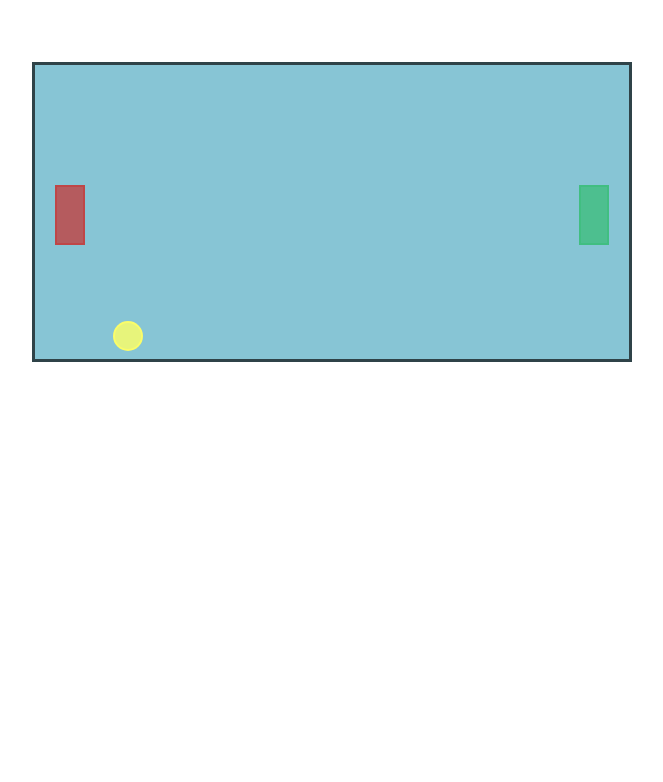
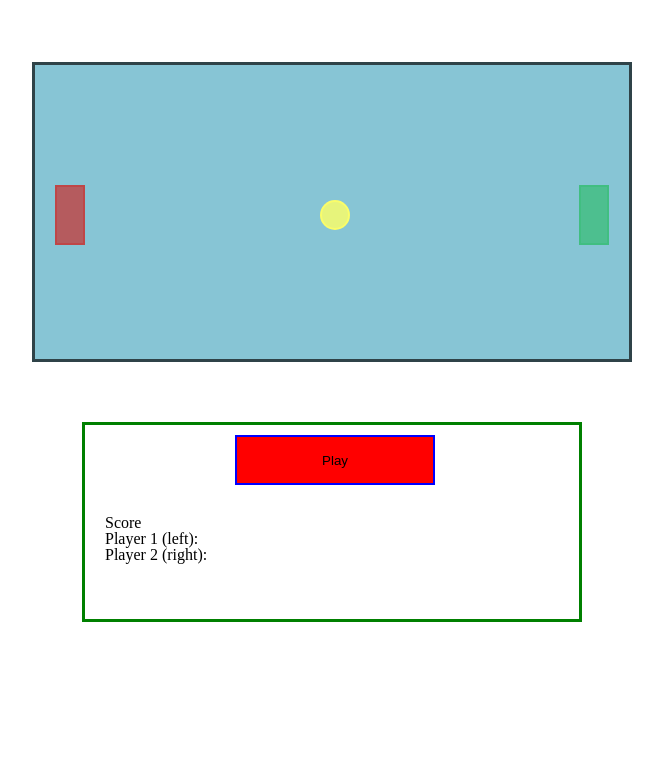
Before and after one commit to ialami/WDI_PROJECT_1, a PHP site: page / in a window 1280 px wide. Shown: the part 136-918 px from the top of the page, without its empty margins (308-971 px from the left). Before the commit the page ends 800 px from the top, so only its background shows below. Run offline with PHP 8.4, Linux system fonts and the light colour scheme; some libraries are stand-ins or nearby versions.

Commit message:
css button score added

```diff
--- a/css/style.css
+++ b/css/style.css
@@ -58,3 +58,44 @@
   top: 135px;
   left: 285px;
 }
+
+/*#scoreBoard {
+border: 2px solid red;
+background-color: green;
+margin-top: 200px;
+padding: 20px;
+}*/
+
+#button {
+  border: 2px solid blue;
+  background-color: red;
+  text-align: center;
+  position: absolute;
+  left: 150px;
+  padding: 10px;
+  width: 200px;
+  height: 50px;
+}
+
+.section {
+  margin: 160px auto;
+  width: 500px;
+  height: 200px;
+  border: 3px solid green;
+  padding: 10px;
+  position: relative;
+}
+
+/*.score {
+padding: 10px;
+}*/
+
+#scoreBoard {
+  padding: 10px;
+  position: relative;
+  top: 70px;
+}
+/*#title {
+margin: 0 auto;
+text-align: center;
+}*/*/
--- a/index.html
+++ b/index.html
@@ -15,7 +15,15 @@
   <div id="board">
     <div class="paddles" id="paddleA"></div>
     <div class="paddles" id="paddleB"></div>
-    <div id="ball"</div>
-    </div>
-  </body>
-  </html>
+    <div id="ball"></div>
+  </div>
+  <div class="section">
+  <button id="button">Play</button>
+  <div id="scoreBoard">
+    <div id="title">Score</div>
+    <div class="score" id="player1">Player 1 (left): <span class="player1"></span></div>
+    <div class="score" id="player2">Player 2 (right): <span class="player2"></span></div>
+  </div>
+</div>
+</body>
+</html>
--- a/js/app.js
+++ b/js/app.js
@@ -63,14 +63,14 @@
 
 let checkCollide;
 
-let topPaddleA;
-let heightBoard;
-let paddlesHeight;
-let topPaddleB;
 let $paddleA;
 let $paddleB;
+let topPaddleA;
+let topPaddleB;
 let $board;
+let heightBoard;
 let $paddles;
+let paddlesHeight;
 let $ball;
 
 const intervalNames = ['40', '38', '65', '81'];
@@ -102,7 +102,7 @@
   // }
 
   //setInterval to check for collision and keep bouncing the ball off
-  checkCollide = setInterval(checkCollision, 10);
+  checkCollide = setInterval(checkCollision, 3);
 
   /* Problems:
   2) I need to reload the page to re-start the game, maybe put a start button?
```
